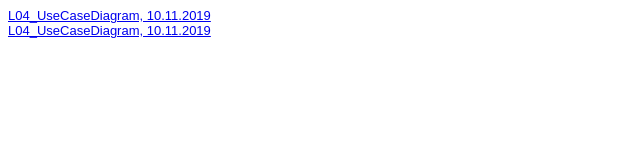
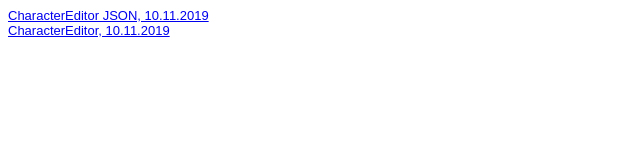
Before and after one commit to kretschmerlea/EIA2, a plain HTML site: page Steckbrief/steckbrief.htm in a window 1280 px wide. Shown: the whole page, without its empty margins (0-640 px from the left). Drawn offline with Linux system fonts and the light colour scheme.

Commit message:
Update steckbrief.htm

```diff
--- a/Steckbrief/steckbrief.htm
+++ b/Steckbrief/steckbrief.htm
@@ -14,8 +14,8 @@ body {
 <body>
 	<!-- Hier die Links zu den gelösten Aufgaben einstellen, aktuelle oben, alte stehen lassen! Format: Aufgabenbezeichnung, Datum -->
 
-	<a href="https://kretschmerlea.github.io/Steckbrief/CharacterEditor_JSON.JPG.pdf" target="_blank">L04_UseCaseDiagram, 10.11.2019</a></br>
-	<a href="https://kretschmerlea.github.io/Steckbrief/L04CharacterEditor.pdf" target="_blank">L04_UseCaseDiagram, 10.11.2019</a></br>
+	<a href="https://kretschmerlea.github.io/EIA2/CharacterEditor/CharacterEditor_JSON.JPG" target="_blank">CharacterEditor JSON, 10.11.2019</a></br>
+	<a href="https://kretschmerlea.github.io/EIA2/CharacterEditor/L04CharacterEditor.pdf" target="_blank">CharacterEditor, 10.11.2019</a></br>
 
 </body>
 </html>
```
